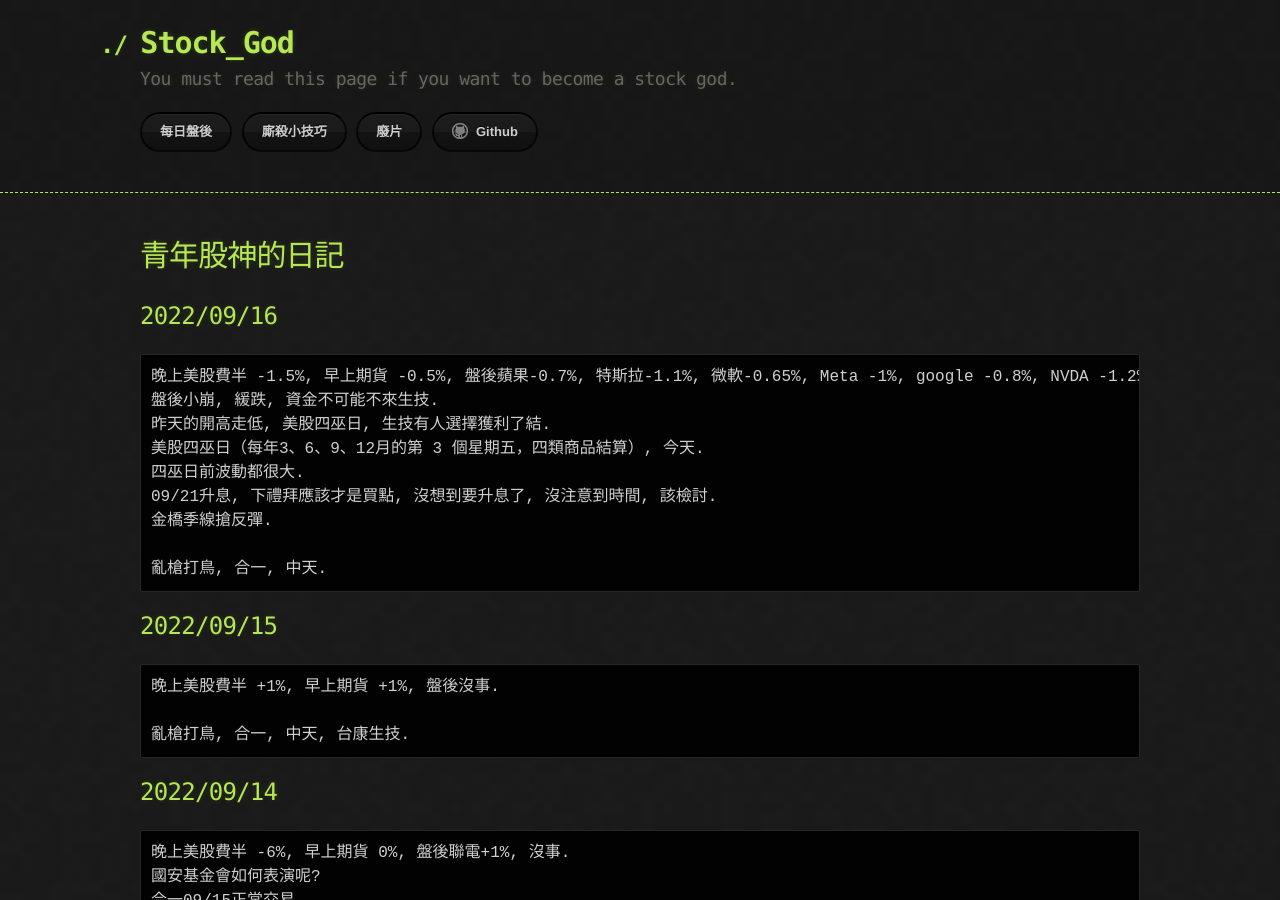
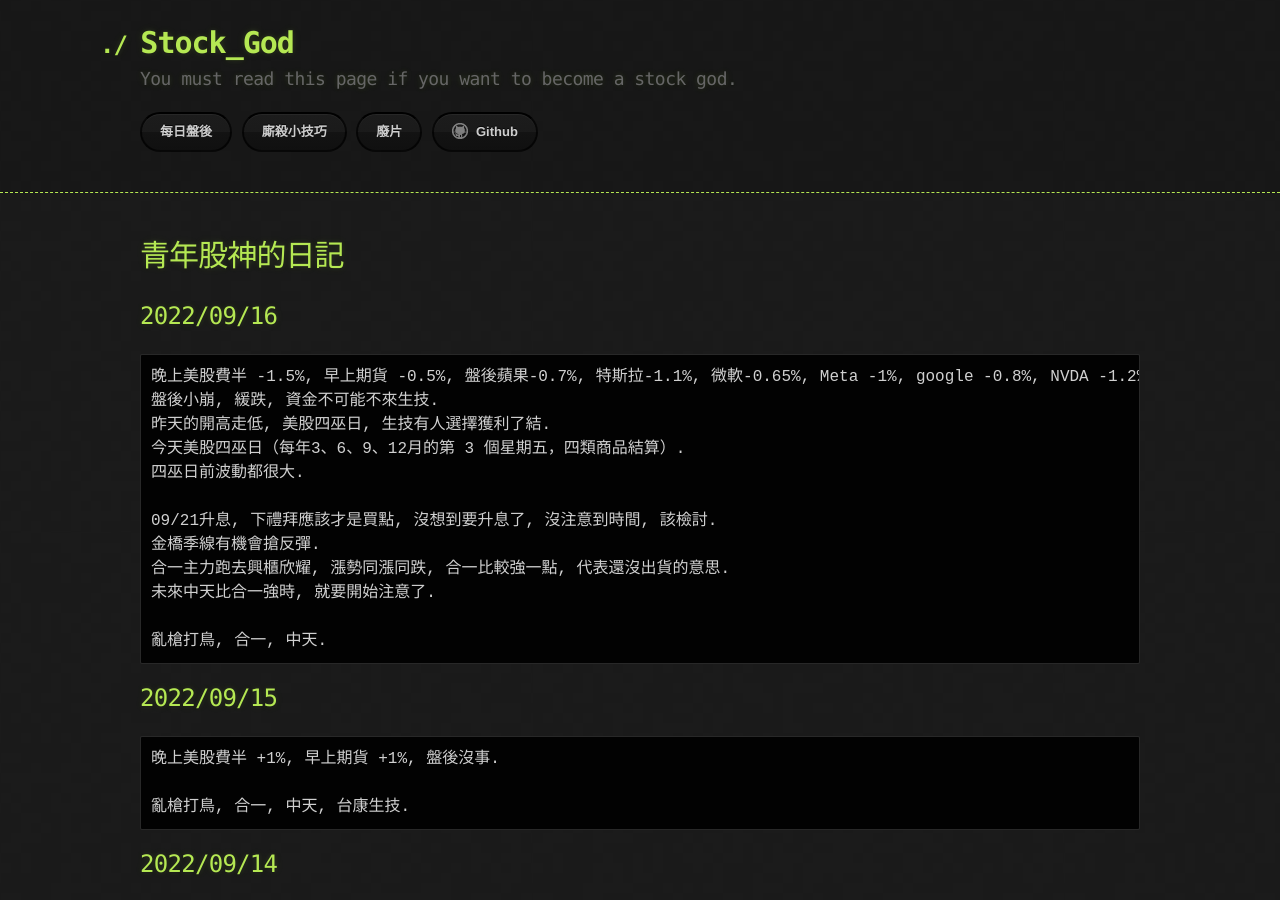
Before and after one commit to lepg5487/Stock_God, a Jekyll site: the page built from index.md, in a window 1280 px wide and 900 px high. Built offline with Jekyll 4.4.1, drawn with Linux system fonts in a browser that asks for light colours; our own code applies the rules of GitHub Pages for plain Markdown files.

Commit message:
Update index.md

````diff
--- a/index.md
+++ b/index.md
@@ -9,10 +9,13 @@ layout: testlayouts
 晚上美股費半 -1.5%, 早上期貨 -0.5%, 盤後蘋果-0.7%, 特斯拉-1.1%, 微軟-0.65%, Meta -1%, google -0.8%, NVDA -1.2%.
 盤後小崩, 緩跌, 資金不可能不來生技.
 昨天的開高走低, 美股四巫日, 生技有人選擇獲利了結.
-美股四巫日（每年3、6、9、12月的第 3 個星期五，四類商品結算）, 今天.
+今天美股四巫日（每年3、6、9、12月的第 3 個星期五，四類商品結算）.
 四巫日前波動都很大.
+
 09/21升息, 下禮拜應該才是買點, 沒想到要升息了, 沒注意到時間, 該檢討.
-金橋季線搶反彈.
+金橋季線有機會搶反彈.
+合一主力跑去興櫃欣耀, 漲勢同漲同跌, 合一比較強一點, 代表還沒出貨的意思.
+未來中天比合一強時, 就要開始注意了.
 
 亂槍打鳥, 合一, 中天.
 ```
````
